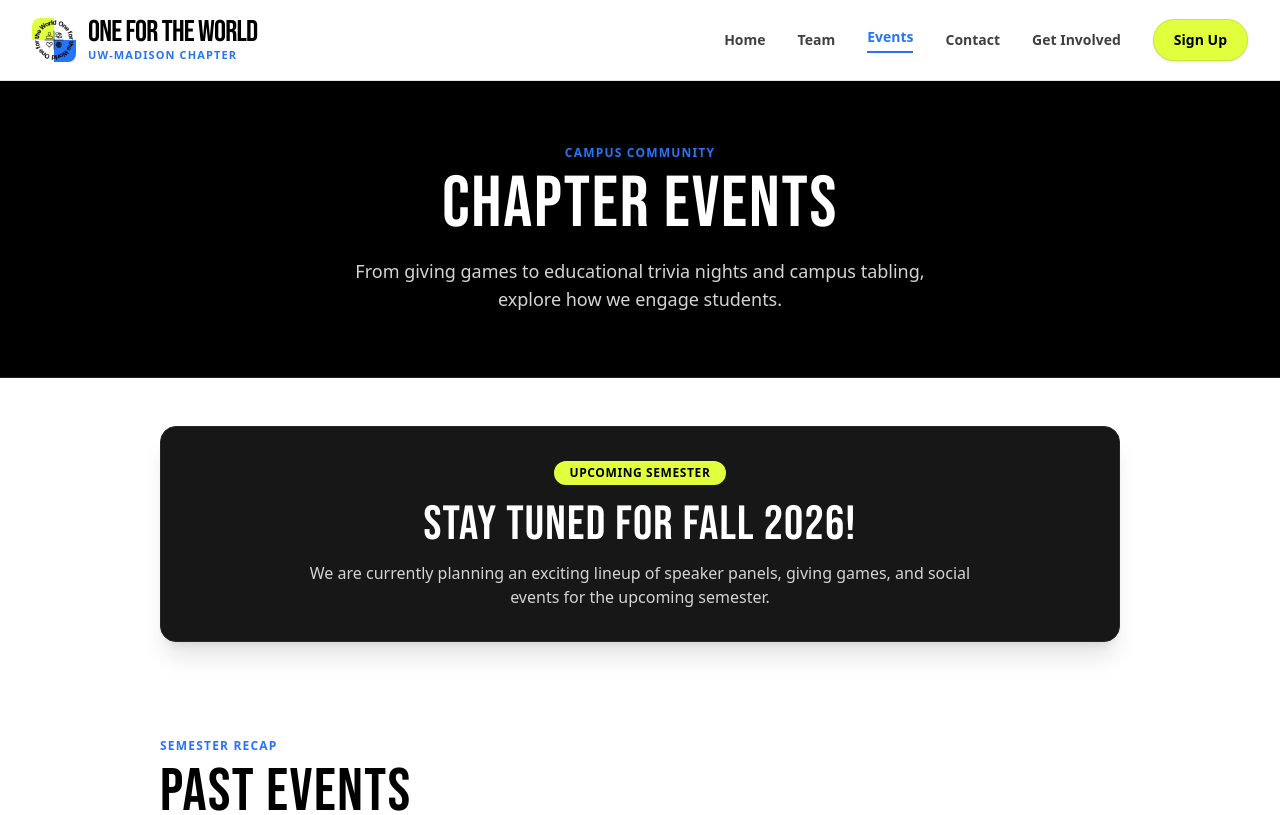
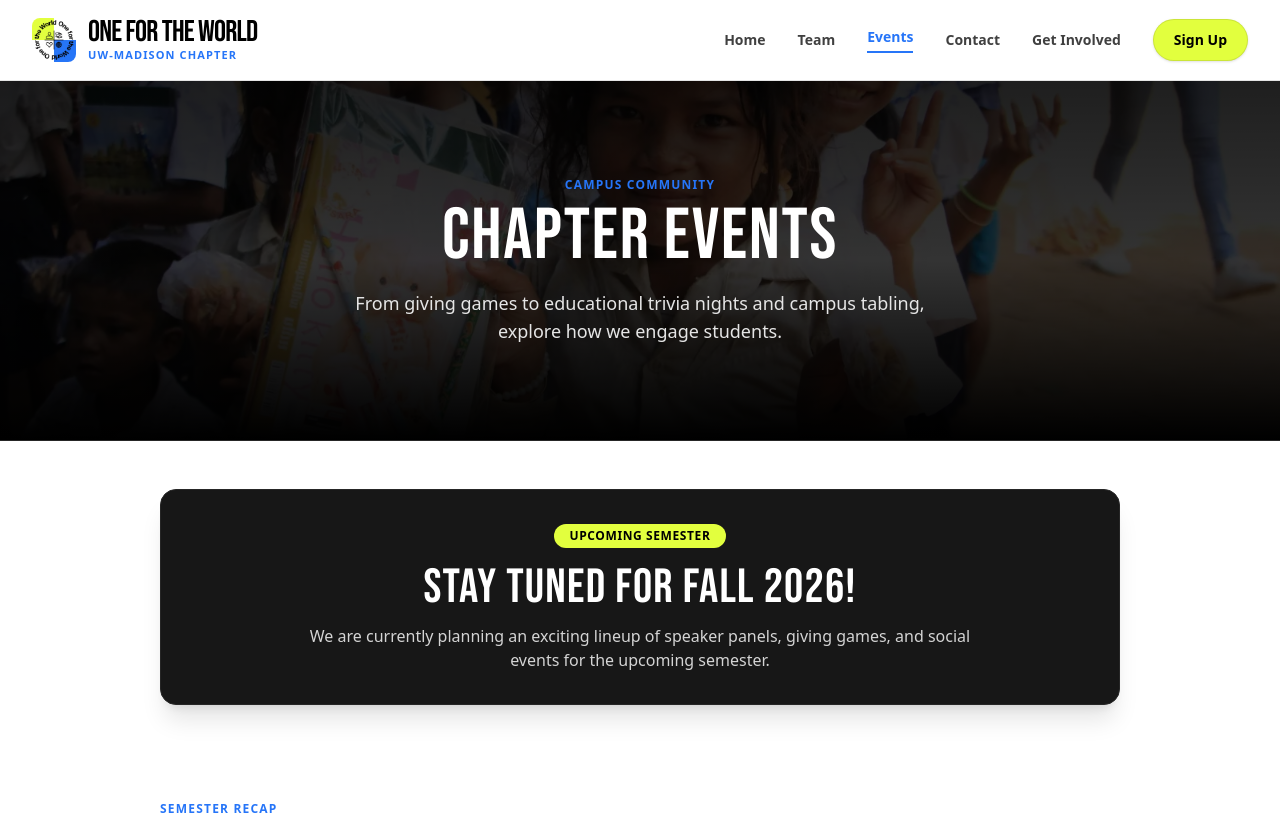
Before and after one commit to onefortheworlduw/onefortheworlduw, a Next.js app: page /events in a window 1280 px wide. Shown: the top 815 px of the page. Built offline with nearby package versions, Linux system fonts and the light colour scheme; no server answers.

Commit message:
event and team image

```diff
--- a/app/events/page.tsx
+++ b/app/events/page.tsx
@@ -11,15 +11,28 @@ export default function EventsPage() {
   return (
     <div className="bg-white min-h-screen">
       {/* Header Banner */}
-      <section className="bg-black text-white py-16 px-4 sm:px-6 lg:px-8 text-center border-b border-neutral-800">
-        <div className="max-w-4xl mx-auto">
+      <section className="relative min-h-[45vh] flex items-center justify-center text-center px-4 sm:px-6 lg:px-8 bg-black overflow-hidden border-b border-neutral-800">
+        <div className="absolute inset-0 z-0 opacity-40">
+          <Image
+            src="/images/sovannkiry-sim-41fytYZ_-mM-unsplash.webp"
+            alt="One for the World UW Events"
+            fill
+            priority
+            sizes="100vw"
+            quality={80}
+            className="object-cover"
+          />
+        </div>
+        <div className="absolute inset-0 bg-gradient-to-t from-black via-black/50 to-black/70 z-10" />
+
+        <div className="relative z-20 max-w-4xl mx-auto py-16">
           <span className="text-[#2675F8] font-bold text-xs uppercase tracking-widest block mb-2">
             Campus Community
           </span>
-          <h1 className="font-heading text-5xl sm:text-7xl uppercase tracking-wide">
+          <h1 className="font-heading text-5xl sm:text-7xl uppercase tracking-wide text-white">
             CHAPTER EVENTS
           </h1>
-          <p className="text-neutral-300 text-base sm:text-lg max-w-xl mx-auto mt-4">
+          <p className="text-neutral-200 text-base sm:text-lg max-w-xl mx-auto mt-4">
             From giving games to educational trivia nights and campus tabling, explore how we engage students.
           </p>
         </div>
--- a/app/team/page.tsx
+++ b/app/team/page.tsx
@@ -80,15 +80,28 @@ export default async function TeamPage() {
   return (
     <div className="bg-white min-h-screen">
       {/* Header Banner */}
-      <section className="bg-black text-white py-16 px-4 sm:px-6 lg:px-8 text-center border-b border-neutral-800">
-        <div className="max-w-4xl mx-auto">
+      <section className="relative min-h-[45vh] flex items-center justify-center text-center px-4 sm:px-6 lg:px-8 bg-black overflow-hidden border-b border-neutral-800">
+        <div className="absolute inset-0 z-0 opacity-40">
+          <Image
+            src="/images/brooke-cagle--uHVRvDr7pg-unsplash.webp"
+            alt="One for the World UW Team"
+            fill
+            priority
+            sizes="100vw"
+            quality={80}
+            className="object-cover"
+          />
+        </div>
+        <div className="absolute inset-0 bg-gradient-to-t from-black via-black/50 to-black/70 z-10" />
+
+        <div className="relative z-20 max-w-4xl mx-auto py-16">
           <span className="text-[#2675F8] font-bold text-xs uppercase tracking-widest block mb-2">
             Chapter Leadership
           </span>
-          <h1 className="font-heading text-5xl sm:text-7xl uppercase tracking-wide">
+          <h1 className="font-heading text-5xl sm:text-7xl uppercase tracking-wide text-white">
             OUR TEAM
           </h1>
-          <p className="text-neutral-300 text-base sm:text-lg max-w-xl mx-auto mt-4">
+          <p className="text-neutral-200 text-base sm:text-lg max-w-xl mx-auto mt-4">
             Meet the UW-Madison students leading our mission to spread effective giving across campus.
           </p>
         </div>
```
